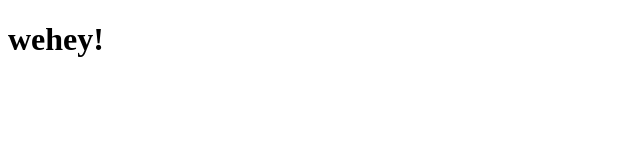
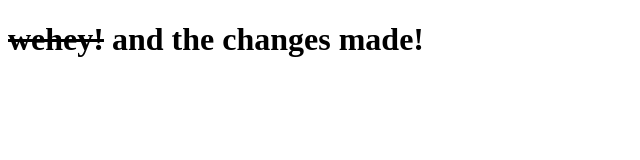
Before and after one commit to shakiralihamza/and-my-last-word, a plain HTML site: page index.html in a window 1280 px wide. Shown: the whole page, without its empty margins (0-640 px from the left). Drawn offline with Linux system fonts and the light colour scheme.

Commit message:
first changes made to index.html

```diff
--- a/index.html
+++ b/index.html
@@ -5,6 +5,6 @@
     <title>web</title>
 </head>
 <body>
-<h1>wehey!</h1>
+<h1><s>wehey!</s> and the changes made!</h1>
 </body>
 </html>
```
